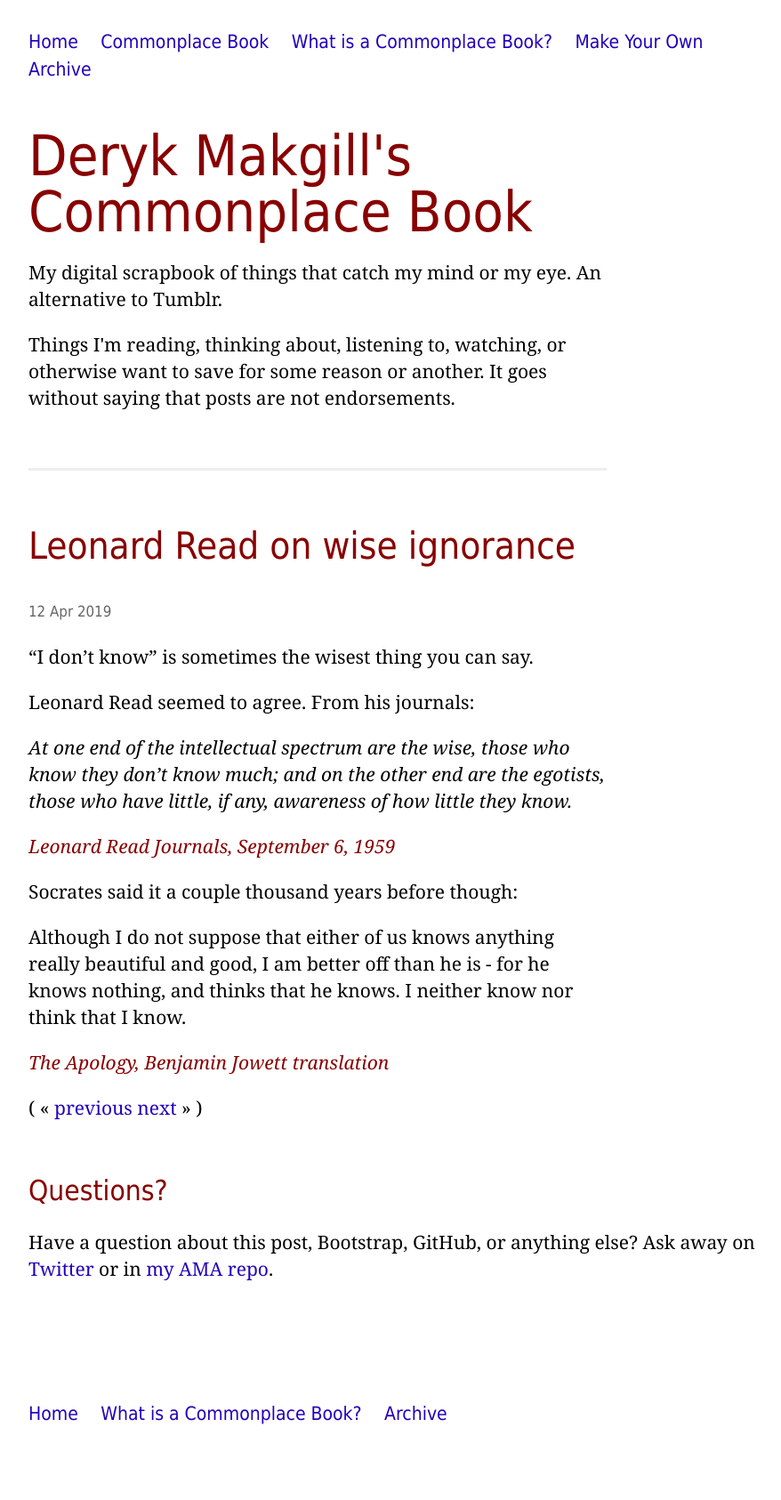
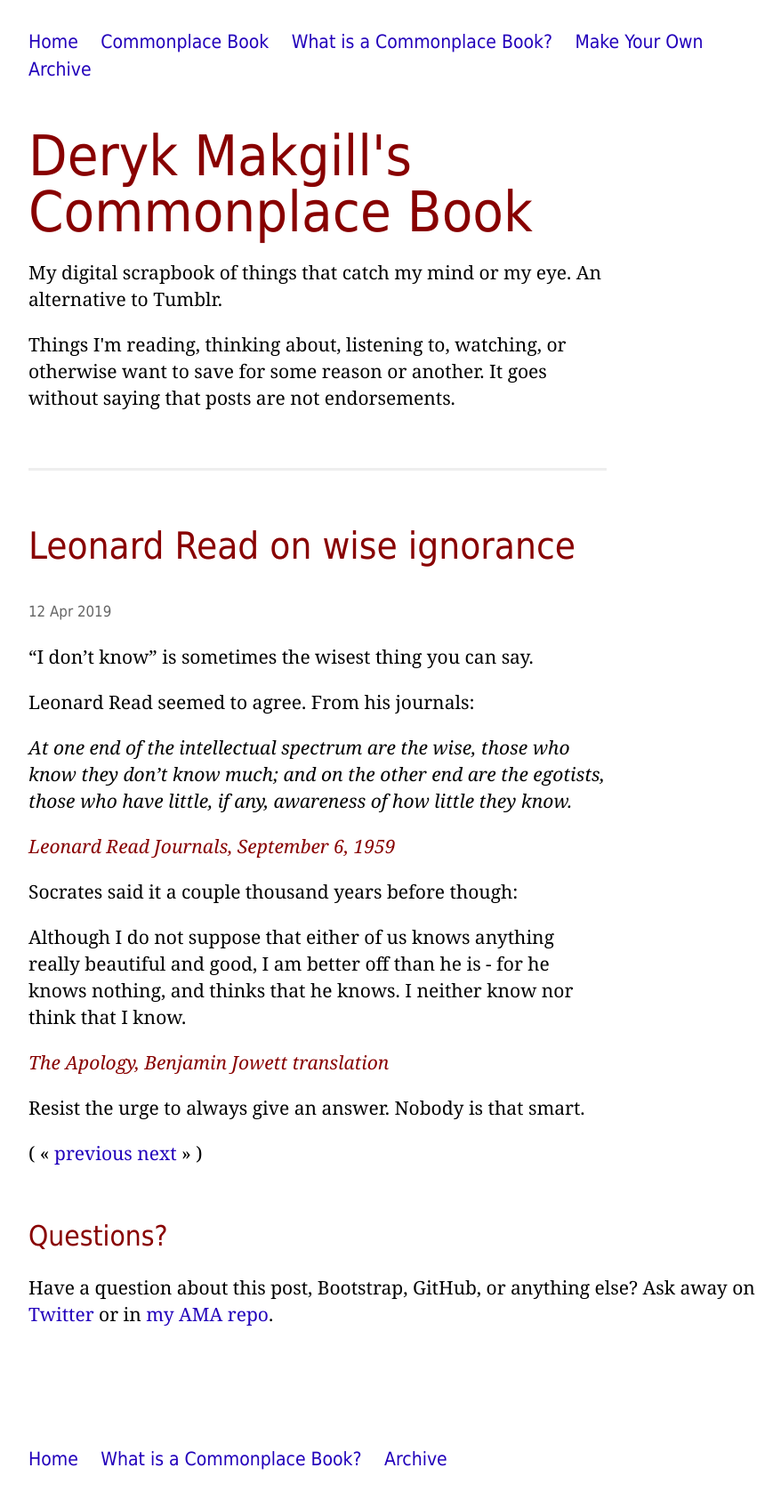
Before and after one commit to derykmakgill/commonplace, a Jekyll site: the page built from _posts/2019-04-12-read-ignorance.md, in a window 1280 px wide. Shown: the whole page at 89% size, without its empty margins (188-1066 px from the left). Built offline with Jekyll 4.4.1, drawn with Linux system fonts in a browser that asks for light colours; before the commit the page ends 1635 px from its top, so only the background shows below that.

Commit message:
Update 2019-04-12-read-ignorance.md

```diff
--- a/_posts/2019-04-12-read-ignorance.md
+++ b/_posts/2019-04-12-read-ignorance.md
@@ -16,3 +16,5 @@ Socrates said it a couple thousand years before though:
 Although I do not suppose that either of us knows anything really beautiful and good, I am better off than he is - for he knows nothing, and thinks that he knows. I neither know nor think that I know.
 
 <cite>The Apology, Benjamin Jowett translation</cite>
+
+Resist the urge to always give an answer. Nobody is that smart.
```
